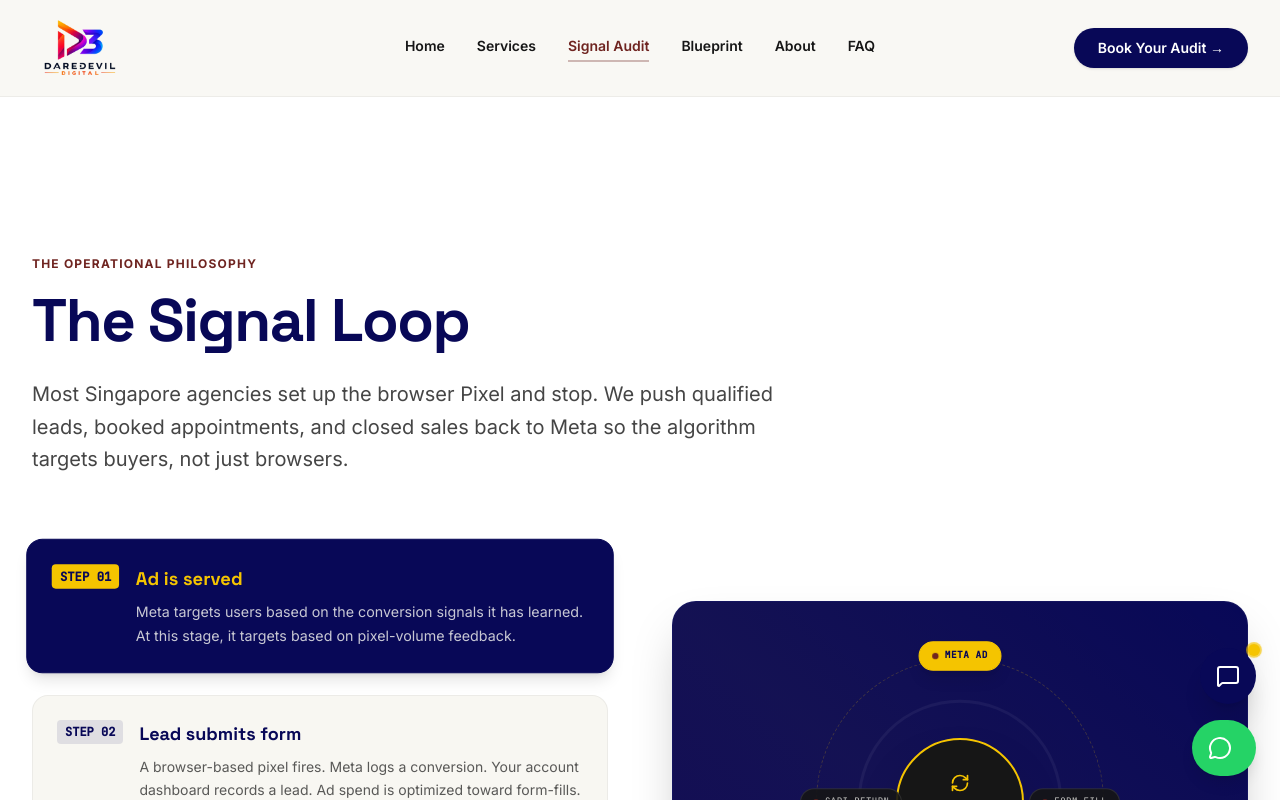
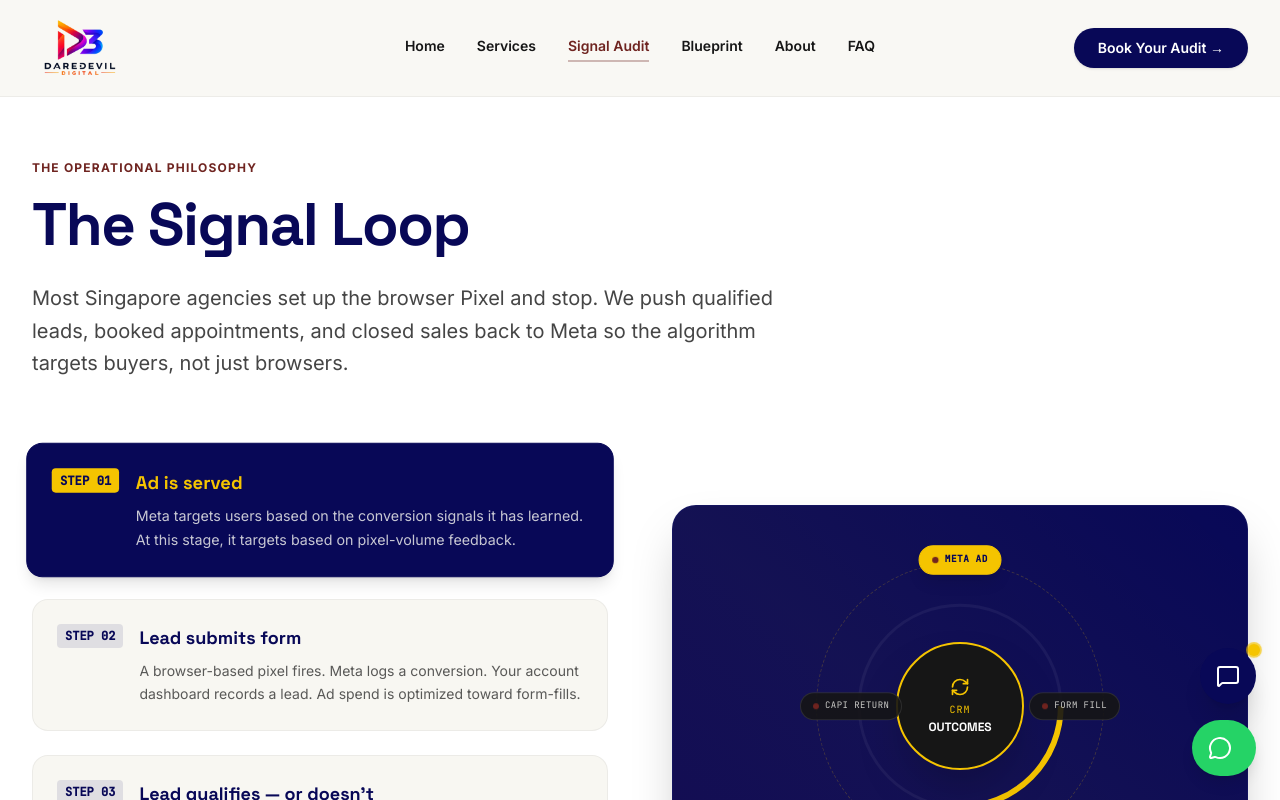
Before and after one commit to pruthvirajtarode/daredevildigital, a React (Vite) app: page /signal-audit in a window 1280 px wide. Shown: the top 800 px of the page. Built offline with nearby package versions, Linux system fonts and the light colour scheme.

Commit message:
Fix layout double padding on Signal Audit and FAQ pages

```diff
--- a/src/pages/FAQPage.tsx
+++ b/src/pages/FAQPage.tsx
@@ -2,7 +2,7 @@ import FAQ from '../components/sections/FAQ';
 
 export default function FAQPage() {
   return (
-    <div className="pt-24 min-h-screen bg-brand-purewhite overflow-hidden">
+    <div className="min-h-screen bg-brand-purewhite overflow-hidden">
       <FAQ />
     </div>
   );
--- a/src/pages/SignalAuditPage.tsx
+++ b/src/pages/SignalAuditPage.tsx
@@ -3,7 +3,7 @@ import PerformanceTracks from '../components/sections/PerformanceTracks';
 
 export default function SignalAuditPage() {
   return (
-    <div className="pt-24 min-h-screen bg-brand-purewhite overflow-hidden">
+    <div className="min-h-screen bg-brand-purewhite overflow-hidden">
       <SignalLoop />
       <PerformanceTracks />
     </div>
```
